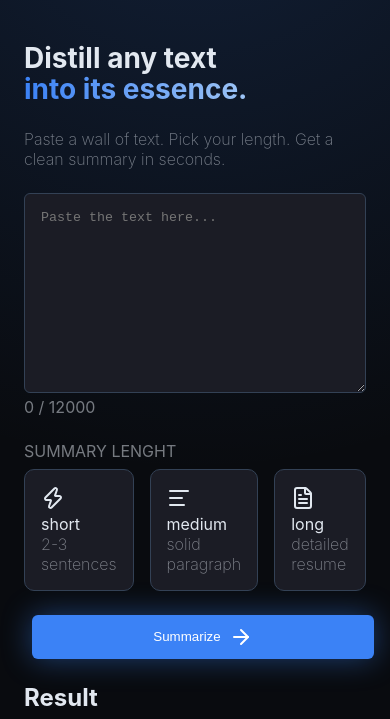
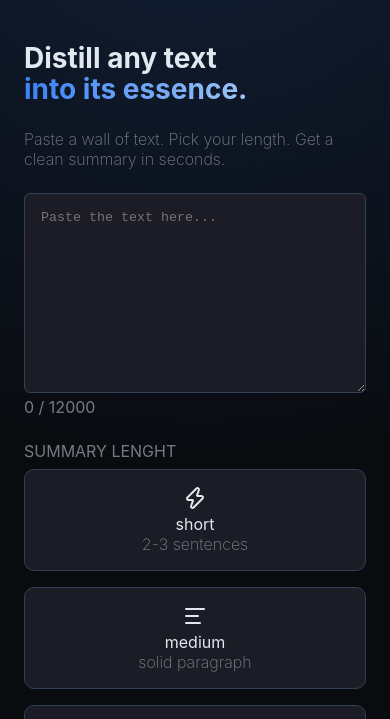
Before and after one commit to nuxpe/Nuxsum, a website: page index.html in a window 390 px wide. Shown: the part 78-797 px from the top of the page. Drawn offline with nearby package versions, Linux system fonts and the light colour scheme.

Commit message:
tweaks to the mobile version

```diff
--- a/index.css
+++ b/index.css
@@ -265,7 +265,6 @@ button {
   color: white;
   font-weight: var(--font-medium);
   cursor: pointer;
-  margin-left: var(--space-m);
   transition: 500ms;
 }
 
@@ -325,10 +324,18 @@ button:hover {
   gap: 16px;
 }
 
+@media (max-width: 640px) {
+  .summary-size-container {
+    flex-direction: column;
+    text-align: center;
+  }
+}
+
 .summary-size-card{
   border-radius: var(--radius-m);
   border: 1px solid var(--color-border);
   flex: 1;
+  min-width: 120px;
   cursor: pointer;
   background-color: var(--color-washed-blue);
   padding: var(--space-base);
--- a/index.html
+++ b/index.html
@@ -41,7 +41,7 @@
 
 
 
-      <div id="summary-size-group" class="display-flex gap16">
+      <div id="summary-size-group" class="display-flex gap16 summary-size-container">
         <div data-size="size-short" class="summary-size-card">
           <i data-lucide="zap"></i>
           <div>short</div>
```
